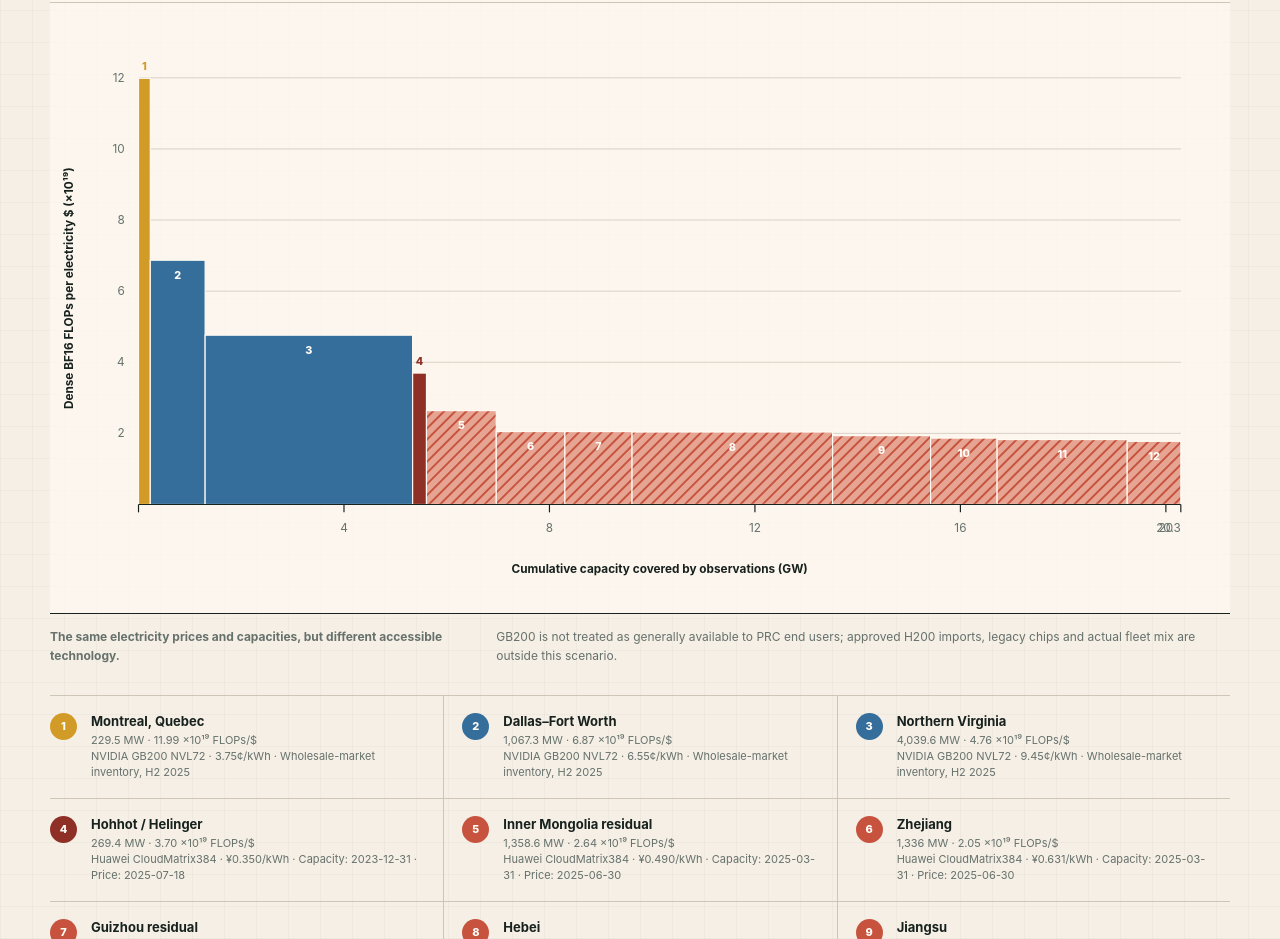
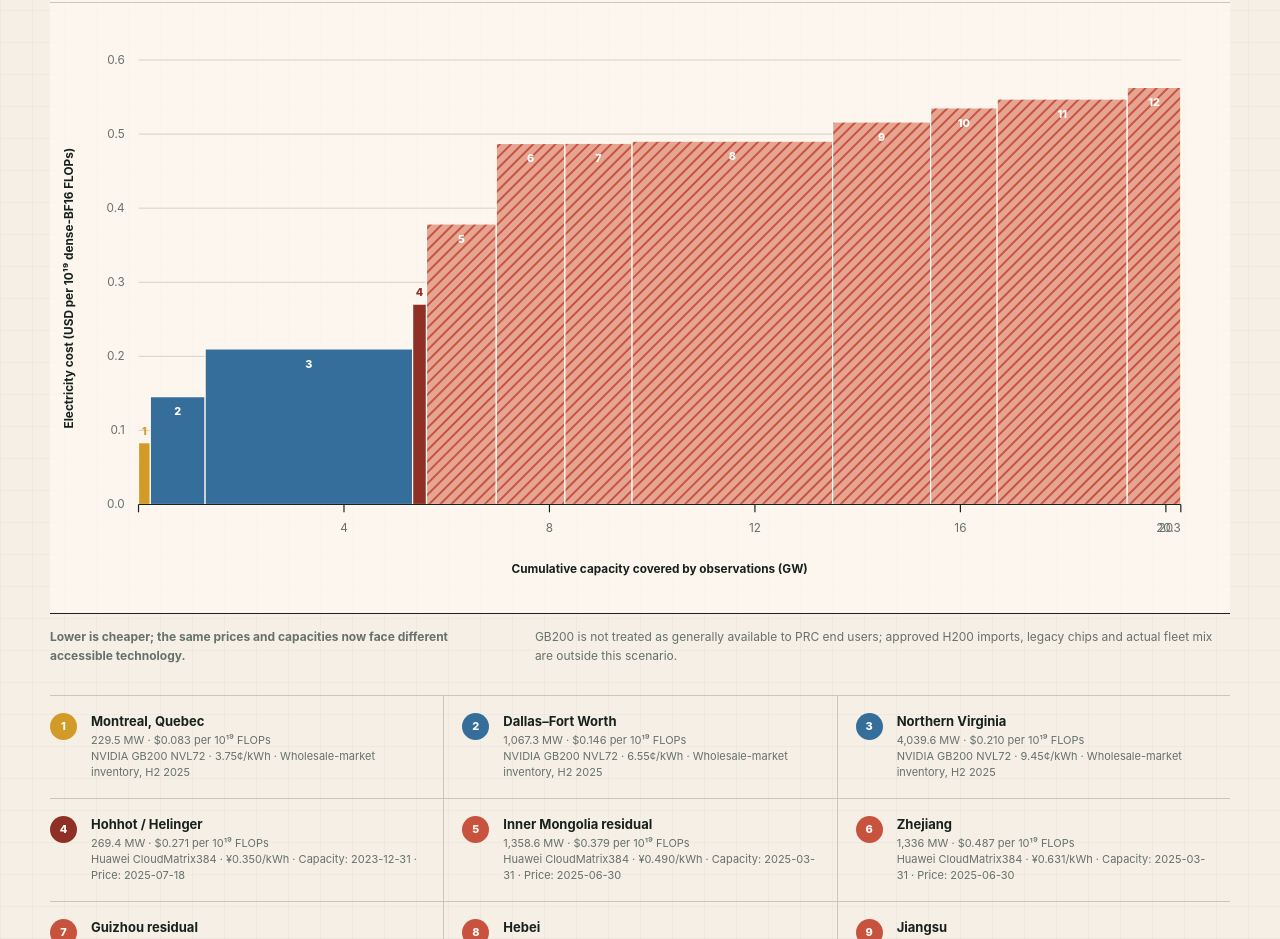
Before and after one commit to qrlow/compute-cost-curve, a plain HTML site: page index.html in a window 1280 px wide. Shown: the part 2550-3489 px from the top of the page. Drawn offline with Linux system fonts and the light colour scheme.

Commit message:
fix: display conventional ascending cost curves

```diff
--- a/index.html
+++ b/index.html
@@ -306,8 +306,8 @@
         <div class="chart-wrap">
           <div class="cost-order" aria-hidden="true"><span>Lowest cost / FLOP</span><span>Cost increases →</span><span>Highest cost / FLOP</span></div>
           <svg id="curve-standard" class="curve" viewBox="0 0 1200 620" role="img" aria-labelledby="standard-svg-title standard-svg-desc">
-            <title id="standard-svg-title">Same-technology data-center compute yield curve</title>
-            <desc id="standard-svg-desc">A step chart combining about 15.0 gigawatts of Chinese commissioned design IT capacity with 5.3 gigawatts covered by three global benchmarks. Every location uses a GB200 NVL72. Blocks are ordered from the lowest electricity cost per dense BF16 FLOP on the left to the highest on the right.</desc>
+            <title id="standard-svg-title">Same-technology data-center electricity cost curve</title>
+            <desc id="standard-svg-desc">An ascending step chart combining about 15.0 gigawatts of Chinese commissioned design IT capacity with 5.3 gigawatts covered by three global benchmarks. Every location uses a GB200 NVL72. Height is electricity cost per fixed quantity of dense BF16 compute, and blocks run from the lowest cost on the left to the highest on the right.</desc>
             <defs>
               <pattern id="proxy-hatch-standard" width="8" height="8" patternUnits="userSpaceOnUse" patternTransform="rotate(45)">
                 <rect width="8" height="8" fill="#e6a493"></rect>
@@ -316,7 +316,7 @@
             </defs>
           </svg>
         </div>
-        <figcaption><strong>Higher is cheaper compute; wider is more capacity.</strong><span>All blocks are independently sorted from lowest to highest electricity cost per dense BF16 FLOP.</span></figcaption>
+        <figcaption><strong>Lower is cheaper compute; wider is more capacity.</strong><span>Blocks form a conventional ascending cost curve from lowest cost on the left to highest cost on the right.</span></figcaption>
       </figure>
 
       <div id="curve-key-standard" class="curve-key" aria-label="Same-technology chart key"></div>
@@ -339,8 +339,8 @@
         <div class="chart-wrap">
           <div class="cost-order" aria-hidden="true"><span>Lowest cost / FLOP</span><span>Cost increases →</span><span>Highest cost / FLOP</span></div>
           <svg id="curve-constrained" class="curve" viewBox="0 0 1200 620" role="img" aria-labelledby="constrained-svg-title constrained-svg-desc">
-            <title id="constrained-svg-title">Export-control-constrained data-center compute yield curve</title>
-            <desc id="constrained-svg-desc">A step chart using Huawei CloudMatrix384 for Chinese locations and GB200 NVL72 for the three global benchmarks. Blocks are ordered from the lowest electricity cost per dense BF16 FLOP on the left to the highest on the right.</desc>
+            <title id="constrained-svg-title">Export-control-constrained data-center electricity cost curve</title>
+            <desc id="constrained-svg-desc">An ascending step chart using Huawei CloudMatrix384 for Chinese locations and GB200 NVL72 for the three global benchmarks. Height is electricity cost per fixed quantity of dense BF16 compute, and blocks run from the lowest cost on the left to the highest on the right.</desc>
             <defs>
               <pattern id="proxy-hatch-constrained" width="8" height="8" patternUnits="userSpaceOnUse" patternTransform="rotate(45)">
                 <rect width="8" height="8" fill="#e6a493"></rect>
@@ -349,7 +349,7 @@
             </defs>
           </svg>
         </div>
-        <figcaption><strong>The same electricity prices and capacities, but different accessible technology.</strong><span>GB200 is not treated as generally available to PRC end users; approved H200 imports, legacy chips and actual fleet mix are outside this scenario.</span></figcaption>
+        <figcaption><strong>Lower is cheaper; the same prices and capacities now face different accessible technology.</strong><span>GB200 is not treated as generally available to PRC end users; approved H200 imports, legacy chips and actual fleet mix are outside this scenario.</span></figcaption>
       </figure>
 
       <div id="curve-key-constrained" class="curve-key" aria-label="Technology-constrained chart key"></div>
@@ -366,7 +366,7 @@
       <div>
         <p>The first curve is the clean electricity-price experiment: every block uses 180 dense-BF16 PFLOP/s, 120 kW rack power and PUE 1.20. Because the technology is identical, cheaper electricity always appears farther left.</p>
         <p>The second is a domestic-frontier counterfactual. Current BIS rules permit H200-class exports to approved China customers only case by case; they do not make a GB200 NVL72 generally available. The scenario therefore assigns CloudMatrix384 to China and GB200 to the non-China benchmarks. This is an analytical assumption, not legal advice or a claim about every installed accelerator.</p>
-        <div class="formula">Same-technology FLOPs/$<br>&nbsp;&nbsp;= 180 PFLOP/s × 3,600<br>&nbsp;&nbsp;&nbsp;&nbsp;/ (120 kW × 1.20 PUE × electricity $/kWh)<br><br>Constrained China FLOPs/$<br>&nbsp;&nbsp;= same-location GB200 result / 2.5<br><br>2.5 ≈ 4.1× system power / 1.67× dense-BF16 compute</div>
+        <div class="formula">Electricity $ per 10¹⁹ dense-BF16 FLOPs<br>&nbsp;&nbsp;= (120 kW × 1.20 PUE × electricity $/kWh)<br>&nbsp;&nbsp;&nbsp;&nbsp;/ (180 PFLOP/s × 3,600) × 10¹⁹<br><br>Constrained China cost<br>&nbsp;&nbsp;= same-location GB200 cost × 2.5<br><br>2.5 ≈ 4.1× system power / 1.67× dense-BF16 compute</div>
         <p>Both curves use peak dense-BF16 specifications rather than measured useful model output. Construction, financing, hardware purchase price, utilization and model quality remain excluded.</p>
       </div>
     </section>
@@ -429,15 +429,20 @@
     const efficiencyPenalty = 2.5;
     const eligibleData = allData.filter(d => d.include);
     const standardData = eligibleData
-      .map(d => ({...d, computeYield:d.flops, technology:"NVIDIA GB200 NVL72"}))
-      .sort((a, b) => b.computeYield - a.computeYield || a.name.localeCompare(b.name));
+      .map(d => ({...d, computeCost:1 / d.flops, technology:"NVIDIA GB200 NVL72"}))
+      .sort((a, b) => a.computeCost - b.computeCost || a.name.localeCompare(b.name));
     const constrainedData = eligibleData
       .map(d => ({
         ...d,
-        computeYield:d.geography === "china" ? d.flops / efficiencyPenalty : d.flops,
+        computeCost:d.geography === "china" ? efficiencyPenalty / d.flops : 1 / d.flops,
         technology:d.geography === "china" ? "Huawei CloudMatrix384" : "NVIDIA GB200 NVL72"
       }))
-      .sort((a, b) => b.computeYield - a.computeYield || a.name.localeCompare(b.name));
+      .sort((a, b) => a.computeCost - b.computeCost || a.name.localeCompare(b.name));
+    const sharedYMax = Math.ceil(Math.max(
+      ...standardData.map(d => d.computeCost),
+      ...constrainedData.map(d => d.computeCost)
+    ) * 10) / 10;
+    const yTicks = Array.from({length:Math.round(sharedYMax * 10) + 1}, (_, index) => index / 10);
 
     const renderCurve = ({svgId, keyId, patternId, data}) => {
       const svg = document.getElementById(svgId);
@@ -454,20 +459,19 @@
 
       const plot = {left:90, right:1150, top:58, bottom:510};
       const totalGW = data.reduce((sum, d) => sum + d.mw, 0) / 1000;
-      const yMax = 12.5;
       const x = value => plot.left + value / totalGW * (plot.right - plot.left);
-      const y = value => plot.bottom - value / yMax * (plot.bottom - plot.top);
+      const y = value => plot.bottom - value / sharedYMax * (plot.bottom - plot.top);
 
-      [0,2,4,6,8,10,12].forEach(tick => {
+      yTicks.forEach(tick => {
         add("line", {class:"grid", x1:plot.left, y1:y(tick), x2:plot.right, y2:y(tick)});
-        add("text", {class:"axis", x:plot.left - 14, y:y(tick) + 4, "text-anchor":"end"}, tick);
+        add("text", {class:"axis", x:plot.left - 14, y:y(tick) + 4, "text-anchor":"end"}, tick.toFixed(1));
       });
 
       let cumulative = 0;
       data.forEach((d, index) => {
         const start = x(cumulative);
         const end = x(cumulative + d.mw / 1000);
-        const top = y(d.computeYield);
+        const top = y(d.computeCost);
         const width = end - start;
         const chartNumber = index + 1;
         const blockClass = d.geography === "global" ? `${d.type}-block` : d.type === "reported" ? "reported-block" : "";
@@ -483,7 +487,7 @@
         const priceDetail = d.geography === "china"
           ? `¥${d.cny.toFixed(3)}/kWh · Capacity: ${d.capacityDate} · Price: ${d.priceDate}`
           : `${(d.usd * 100).toFixed(2)}¢/kWh · ${d.boundary}`;
-        article.innerHTML = `<span class="key-number">${chartNumber}</span><div><h3>${d.name}</h3><p>${d.mw.toLocaleString(undefined, {maximumFractionDigits:1})} MW · ${d.computeYield.toFixed(2)} ×10¹⁹ FLOPs/$<br>${d.technology} · ${priceDetail}</p></div>`;
+        article.innerHTML = `<span class="key-number">${chartNumber}</span><div><h3>${d.name}</h3><p>${d.mw.toLocaleString(undefined, {maximumFractionDigits:1})} MW · $${d.computeCost.toFixed(3)} per 10¹⁹ FLOPs<br>${d.technology} · ${priceDetail}</p></div>`;
         key.appendChild(article);
       });
 
@@ -494,7 +498,7 @@
         add("text", {class:"axis", x:tx, y:plot.bottom + 28, "text-anchor":index === ticks.length - 1 ? "end" : "middle"}, tick === totalGW ? totalGW.toFixed(1) : tick);
       });
       add("text", {class:"axis-title", x:(plot.left + plot.right) / 2, y:580, "text-anchor":"middle"}, "Cumulative capacity covered by observations (GW)");
-      add("text", {class:"axis-title", transform:"translate(23 290) rotate(-90)", "text-anchor":"middle"}, "Dense BF16 FLOPs per electricity $ (×10¹⁹)");
+      add("text", {class:"axis-title", transform:"translate(23 290) rotate(-90)", "text-anchor":"middle"}, "Electricity cost (USD per 10¹⁹ dense-BF16 FLOPs)");
     };
 
     renderCurve({svgId:"curve-standard", keyId:"curve-key-standard", patternId:"proxy-hatch-standard", data:standardData});
```
Also changed, not shown: RESEARCH_NOTES.md (+13 -10 lines), README.md.
